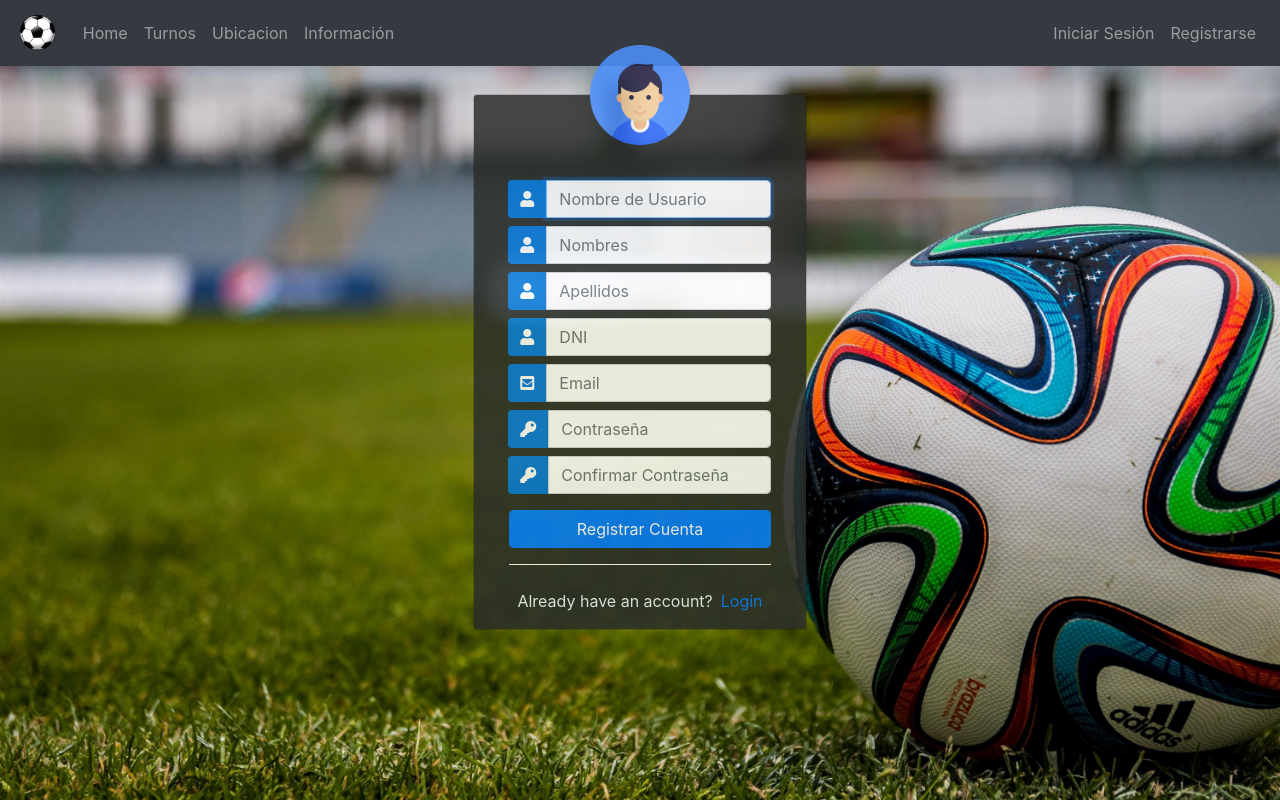
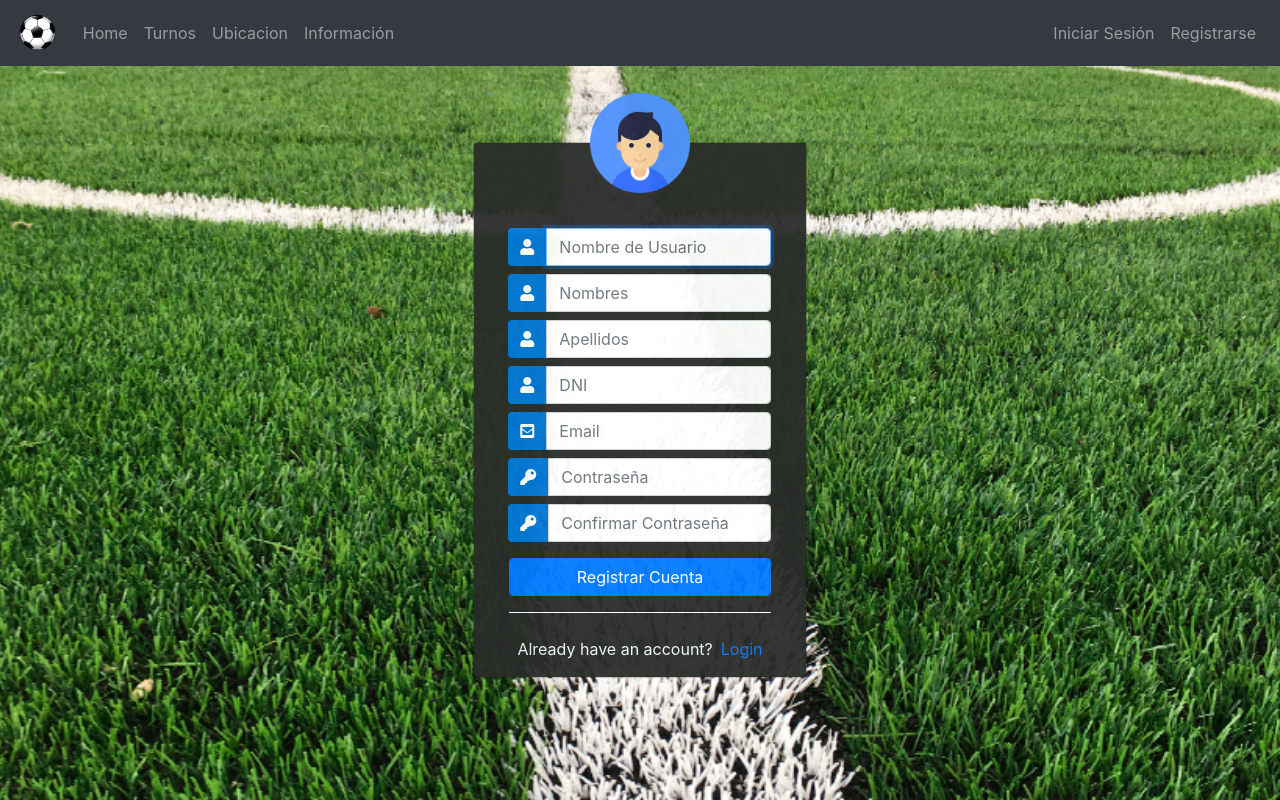
Before and after one commit to MarianoNLR/CanchaInfo, a Django app: page /register/ in a window 1280 px wide. Run offline with Django 3.2, Linux system fonts and the light colour scheme; some libraries are stand-ins or nearby versions.

Commit message:
correccion estilos

```diff
--- a/CanchaF5/static/css/fomulario.css
+++ b/CanchaF5/static/css/fomulario.css
@@ -26,6 +26,11 @@
     padding: 0 20px;
 }
 
+.modal-dialog{
+    max-width: 500px;
+    margin: 4.75rem auto !important;
+}
+
 .user-img{
     margin-top: -50px;
     margin-bottom: 35px;
--- a/CanchaF5/templates/accounts/register.html
+++ b/CanchaF5/templates/accounts/register.html
@@ -10,6 +10,7 @@
         {% block content %}
         <link rel="stylesheet" href="https://stackpath.bootstrapcdn.com/bootstrap/4.4.1/css/bootstrap.min.css" integrity="sha384-Vkoo8x4CGsO3+Hhxv8T/Q5PaXtkKtu6ug5TOeNV6gBiFeWPGFN9MuhOf23Q9Ifjh" crossorigin="anonymous">
         <link rel="stylesheet" type="text/css" href="{% static '/css/fondo2.css' %}">
+        <link rel="stylesheet" type="text/css" href="{% static '/css/fomulario.css' %}">
         <script src="https://cdn.jsdelivr.net/npm/bootstrap@5.0.0-beta2/dist/js/bootstrap.bundle.min.js" integrity="sha384-b5kHyXgcpbZJO/tY9Ul7kGkf1S0CWuKcCD38l8YkeH8z8QjE0GmW1gYU5S9FOnJ0" crossorigin="anonymous"></script>
         <script src="https://cdn.jsdelivr.net/npm/@popperjs/core@2.6.0/dist/umd/popper.min.js" integrity="sha384-KsvD1yqQ1/1+IA7gi3P0tyJcT3vR+NdBTt13hSJ2lnve8agRGXTTyNaBYmCR/Nwi" crossorigin="anonymous"></script>
         <script src="https://cdn.jsdelivr.net/npm/bootstrap@5.0.0-beta2/dist/js/bootstrap.min.js" integrity="sha384-nsg8ua9HAw1y0W1btsyWgBklPnCUAFLuTMS2G72MMONqmOymq585AcH49TLBQObG" crossorigin="anonymous"></script>
```
